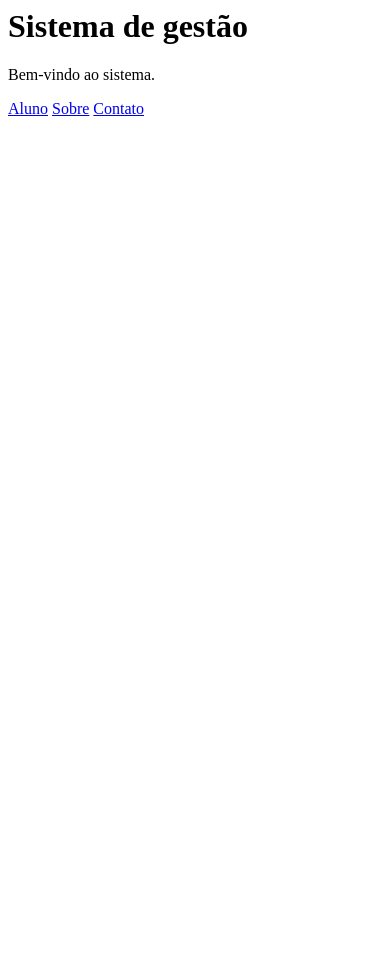
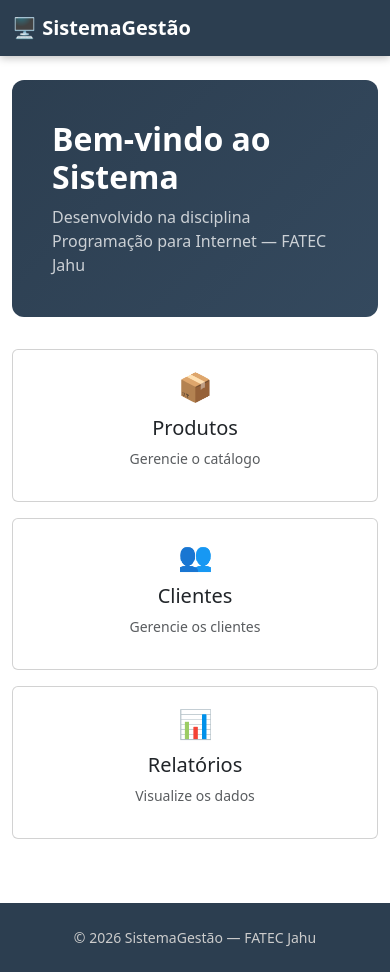
Before and after one commit to LucasO03/projeto-web, a Flask app: page / in a window 390 px wide. Before the commit the page ends 116 px from the top, so only its background shows below. Run offline with Flask 3, Linux system fonts and the light colour scheme.

Commit message:
adicionado novas páginas

```diff
--- a/app.py
+++ b/app.py
@@ -1,4 +1,4 @@
-from flask import Flask, render_template
+from flask import Flask, redirect, render_template, request, url_for
 
 app = Flask(__name__)
 
@@ -8,24 +8,52 @@ def pagina_inicial():
 
 @app.route('/sobre')
 def sobre():
-    return '''
-        <h1>Sobre o Sistema</h1>
-        <p>Este sistema foi desenvolvido na disciplina Programação para Internet</p>
-        <a href="/">Voltar ao início</a>
-        '''
+    return render_template('sobre.html')
 
 @app.route('/contato')
 def contato():
-    return '''
-        <h1>Contato</h1>
-        <p>Professor: Ronan Adriel Zenatti</p>
-        <p>FATEC Jahu - Gestão da Tecnologia da Informação</p>
-        <a href="/">Voltar ao início</a>
-    '''
+    return render_template('contato.html')
 
 @app.route('/aluno/<nome>')
 def aluno(nome):
     return f'<h1>Aluno</h1><p>{nome}</p><p>FATEC Jahu - Gestão da Tecnologia da Informação</p><a href="/">Voltar ao início</a>'
 
+@app.route('/formulario', methods=['GET', 'POST'])
+def formulario():
+
+    if request.method == 'POST':
+        nome = request.form['nome']
+        nro1 = float(request.form['nro1'])
+        nro2 = float(request.form['nro2'])
+
+        soma = nro1 + nro2
+        sub = nro1 - nro2
+        mult = nro1 * nro2
+        div = nro1 / nro2
+
+        return redirect(url_for('exibir_resultado',
+                                nome = nome,
+                                soma = soma,
+                                sub = sub,
+                                mult = mult,
+                                div = div))
+
+    return render_template('formulario.html')
+
+@app.route('/exibir')
+def exibir_resultado():
+    nome = request.args.get('nome')
+    soma = request.args.get('soma')
+    sub = request.args.get('sub')
+    mult = request.args.get('mult')
+    div = request.args.get('div')
+
+    return render_template('exibir.html',
+                            nome = nome,
+                            soma = soma,
+                            sub = sub,
+                            mult = mult,
+                            div = div)
+
 if __name__ == '__main__':
     app.run(debug=True)
--- /dev/null
+++ b/static/css/estilo.css
@@ -0,0 +1,66 @@
+/* static/css/estilo.css */
+/* Estilos personalizados do Sistema de Gestão */
+/* Estes estilos complementam o Bootstrap — nunca substituem */
+
+/* ── Variáveis de cor do sistema ─────────────────────────────────── */
+/* Variáveis CSS permitem reutilizar valores e facilitar manutenção */
+:root {
+    --cor-primaria: #2c3e50;   /* azul-petróleo escuro para cabeçalhos */
+    --cor-destaque: #e74c3c;   /* vermelho para alertas e ênfase */
+    --cor-fundo: #f8f9fa;      /* cinza muito claro para fundos */
+}
+
+/* ── Estilo da navbar ─────────────────────────────────────────────── */
+/* Sobrescreve a cor padrão bg-dark do Bootstrap */
+.navbar {
+    background-color: var(--cor-primaria) !important;
+    /* !important garante que este estilo prevaleça sobre o Bootstrap */
+    box-shadow: 0 2px 8px rgba(0,0,0,0.25);
+    /* sombra sutil para dar profundidade */
+}
+
+/* ── Rodapé personalizado ─────────────────────────────────────────── */
+footer {
+    background-color: var(--cor-primaria);
+    color: #ccc;
+    padding: 1.5rem 0;
+    margin-top: 3rem;
+    text-align: center;
+    font-size: 0.875rem;
+}
+
+/* ── Cards com hover ──────────────────────────────────────────────── */
+/* Efeito sutil ao passar o mouse sobre os cards */
+.card {
+    transition: transform 0.2s ease, box-shadow 0.2s ease;
+    /* transition: define a animação suave ao mudar os valores */
+}
+
+.card:hover {
+    transform: translateY(-4px);
+    /* sobe levemente ao passar o mouse */
+    box-shadow: 0 6px 20px rgba(0,0,0,0.12);
+    /* sombra mais pronunciada */
+}
+
+/* ── Tabelas ──────────────────────────────────────────────────────── */
+/* Cabeçalho de tabela com a cor primária do sistema */
+.tabela-sistema thead {
+    background-color: var(--cor-primaria);
+    color: white;
+}
+
+/* ── Mensagens de boas-vindas ─────────────────────────────────────── */
+.boas-vindas {
+    background: linear-gradient(135deg, var(--cor-primaria), #34495e);
+    color: white;
+    border-radius: 12px;
+    padding: 2.5rem;
+    margin-bottom: 2rem;
+}
+
+.boas-vindas h1 {
+    font-size: 2rem;
+    font-weight: 700;
+    margin-bottom: 0.5rem;
+}
--- a/templates/index.html
+++ b/templates/index.html
@@ -1,5 +1,75 @@
-<h1>Sistema de gestão</h1>
-<p>Bem-vindo ao sistema.</p>
-<a href="/aluno/Lucas">Aluno</a>
-<a href="/sobre">Sobre</a>
-<a href="/contato">Contato</a>
+<!DOCTYPE html>
+<html lang="pt-BR">
+<head>
+  <meta charset="UTF-8">
+  <meta name="viewport" content="width=device-width, initial-scale=1.0">
+  <title>Sistema de Gestão</title>
+
+  <!-- 1º: Bootstrap (base de estilos) -->
+  <link href="https://cdn.jsdelivr.net/npm/bootstrap@5.3.0/dist/css/bootstrap.min.css"
+        rel="stylesheet">
+
+  <!-- 2º: CSS próprio — carregado DEPOIS do Bootstrap para poder sobrescrever -->
+  <!-- url_for('static', filename=...) gera o caminho correto automaticamente -->
+  <link rel="stylesheet" href="{{ url_for('static', filename='css/estilo.css') }}">
+</head>
+<body>
+
+  <nav class="navbar navbar-expand-lg navbar-dark">
+    <div class="container">
+      <a class="navbar-brand fw-bold" href="/">🖥️ SistemaGestão</a>
+    </div>
+  </nav>
+
+  <div class="container mt-4">
+
+    <!-- Usando a classe personalizada definida no estilo.css -->
+    <div class="boas-vindas">
+      <h1>Bem-vindo ao Sistema</h1>
+      <p class="mb-0 opacity-75">
+        Desenvolvido na disciplina Programação para Internet — FATEC Jahu
+      </p>
+    </div>
+
+    <div class="row">
+      <div class="col-md-4 mb-3">
+        <div class="card h-100">
+          <div class="card-body text-center">
+            <div class="fs-1 mb-2">📦</div>
+            <h5>Produtos</h5>
+            <p class="text-muted small">Gerencie o catálogo</p>
+          </div>
+        </div>
+      </div>
+      <div class="col-md-4 mb-3">
+        <div class="card h-100">
+          <div class="card-body text-center">
+            <div class="fs-1 mb-2">👥</div>
+            <h5>Clientes</h5>
+            <p class="text-muted small">Gerencie os clientes</p>
+          </div>
+        </div>
+      </div>
+      <div class="col-md-4 mb-3">
+        <div class="card h-100">
+          <div class="card-body text-center">
+            <div class="fs-1 mb-2">📊</div>
+            <h5>Relatórios</h5>
+            <p class="text-muted small">Visualize os dados</p>
+          </div>
+        </div>
+      </div>
+    </div>
+
+  </div>
+
+  <footer>
+    <div class="container">
+      &copy; 2026 SistemaGestão — FATEC Jahu
+    </div>
+  </footer>
+
+  <script src="https://cdn.jsdelivr.net/npm/bootstrap@5.3.0/dist/js/bootstrap.bundle.min.js">
+  </script>
+</body>
+</html>
```
Also changed, not shown: templates/contato.html (added, +17 -0 lines), templates/exibir.html (added, +20 -0 lines), templates/formulario.html (added, +21 -0 lines), templates/sobre.html (added, +17 -0 lines), static/css/style.css (deleted), static/imgs/banner.jpg (added), static/imgs/logo.jpg (added), static/js/script.js (deleted), static/js/scripts.js (added).
